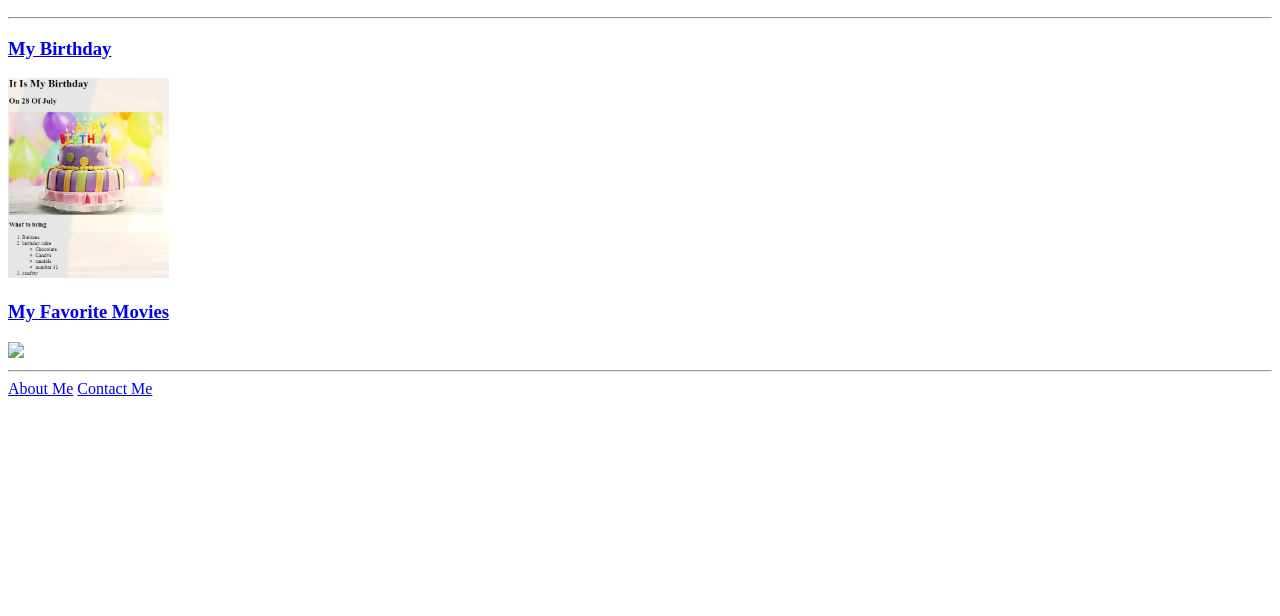
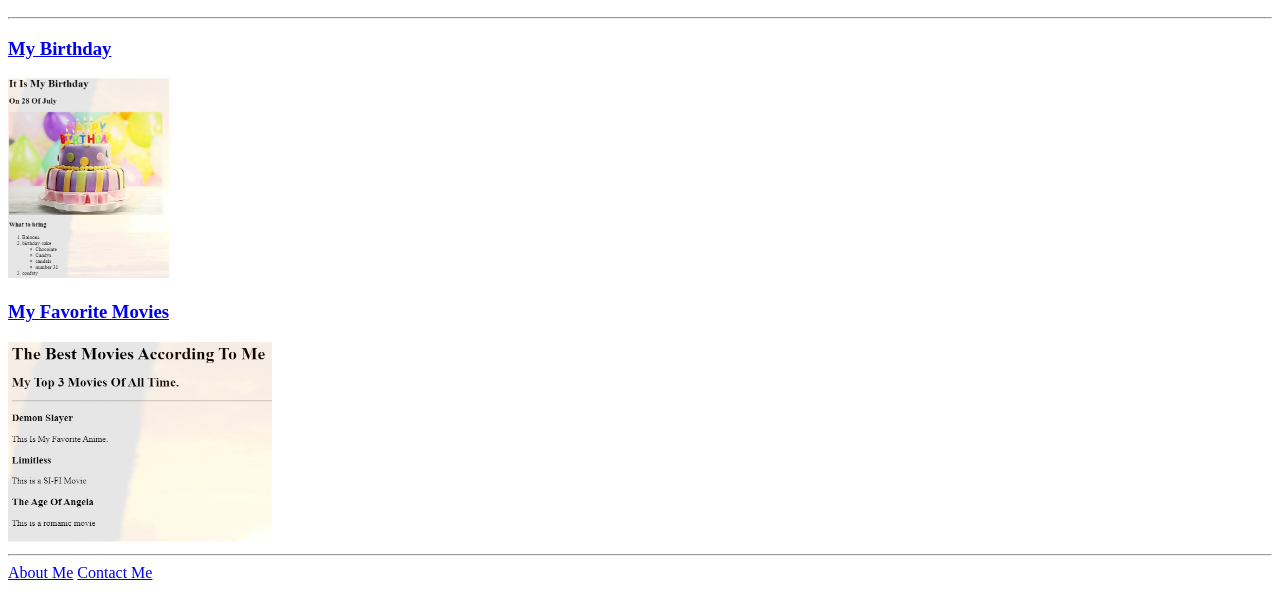
Before and after one commit to BaxyMihai/html-portofolio, a plain HTML site: page index.html in a window 1280 px wide. Shown: the part 110-726 px from the top of the page. Drawn offline with Linux system fonts and the light colour scheme.

Commit message:
Add files via upload

```diff
--- a/index.html
+++ b/index.html
@@ -15,7 +15,7 @@
     <img src="./assets/images/Birthday.jpg" height="200px">
 
     <h3><a href="./public/movie-ranking.html">My Favorite Movies</a></h3>
-    <img src="./assets/images/movie-ranking.png" height="200px">
+    <img src="./assets/images/Movies.jpg" height="200px">
 
     <hr>
     <a href="./public/about.html">About Me</a>
```
